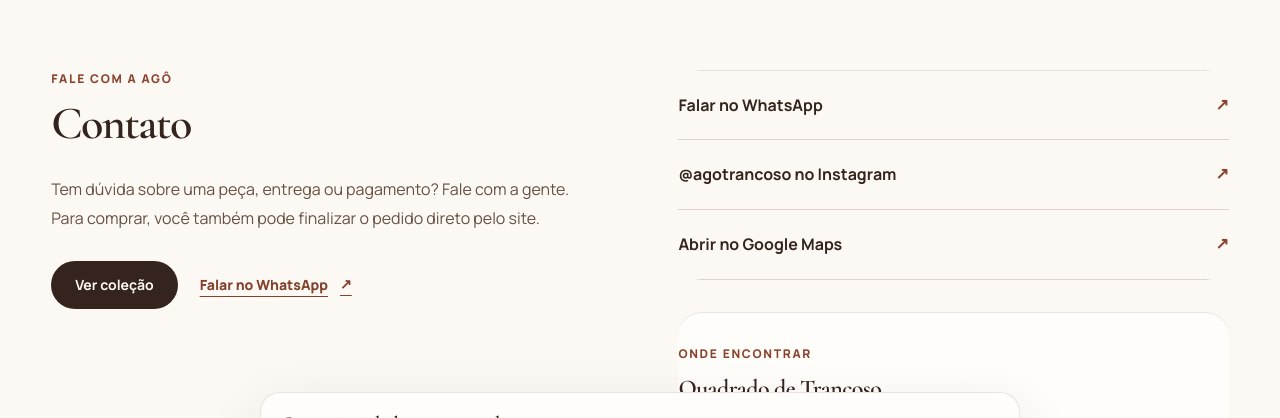
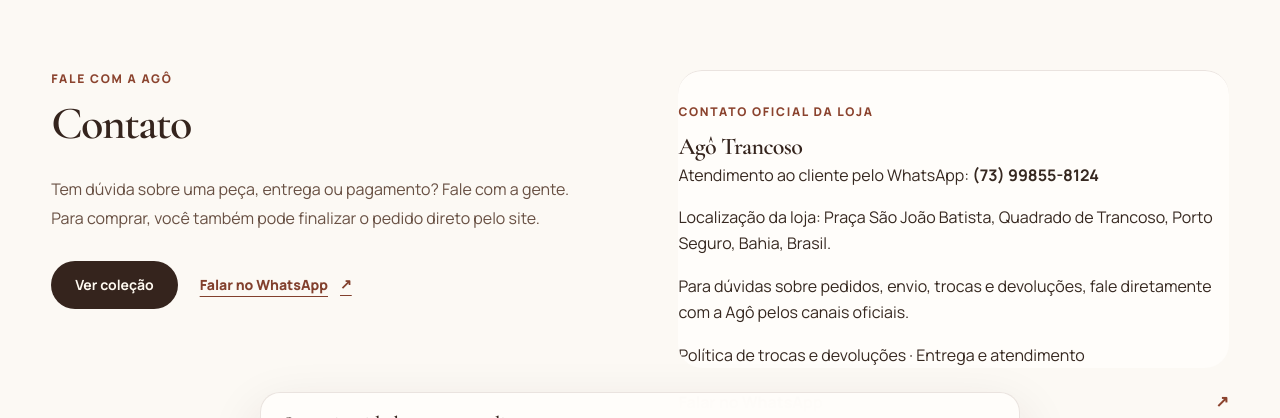
Before and after one commit to agotrancoso-create/agotrancoso-loja, a Next.js app: page /contato in a window 1280 px wide. Shown: the part 234-652 px from the top of the page. Built offline with nearby package versions, Linux system fonts and the light colour scheme; no server answers.

Commit message:
Destacar telefone oficial, endereco e politicas na pagina de contato

```diff
--- a/app/contato/page.tsx
+++ b/app/contato/page.tsx
@@ -1,7 +1,9 @@
 import './contact-polish.css';
 import type { Metadata } from 'next';
 import Link from 'next/link';
-import { whatsappLink, INSTAGRAM_URL, INSTAGRAM_HANDLE, SITE_DOMAIN } from '@/lib/config';
+import { whatsappLink, INSTAGRAM_URL, INSTAGRAM_HANDLE, SITE_DOMAIN, WHATSAPP_NUMBER } from '@/lib/config';
+
+const publicWhatsAppNumber = WHATSAPP_NUMBER.replace(/^55(\d{2})(\d{5})(\d{4})$/, '($1) $2-$3');
 
 const mapsUrl = 'https://www.google.com/maps/place/Ag%C3%B4+Trancoso/@-16.5895579,-39.0958675,17z/data=!3m1!4b1!4m6!3m5!1s0x7369d0ea9a6df93a:0xe2f24a89022d4d4f!8m2!3d-16.5895579!4d-39.0958675!16s%2Fg%2F11zfrzkcvk?entry=ttu&g_ep=EgoyMDI2MDkxMy4wIKXMDSoASAFQAw%3D%3D';
 
@@ -49,6 +51,14 @@ export default function ContatoPage() {
 
           <section className="contact-actions" aria-label="Canais de contato">
             <div className="contact-links">
+              <div className="info-panel">
+                <p className="eyebrow">Contato oficial da loja</p>
+                <h2>Agô Trancoso</h2>
+                <p>Atendimento ao cliente pelo WhatsApp: <a href={whatsappLink('Olá! Gostaria de falar com a Agô Trancoso.')} target="_blank" rel="noopener noreferrer"><strong>{publicWhatsAppNumber}</strong></a></p>
+                <p>Localização da loja: Praça São João Batista, Quadrado de Trancoso, Porto Seguro, Bahia, Brasil.</p>
+                <p>Para dúvidas sobre pedidos, envio, trocas e devoluções, fale diretamente com a Agô pelos canais oficiais.</p>
+                <p><Link href="/devolucoes">Política de trocas e devoluções</Link> · <Link href="/ajuda">Entrega e atendimento</Link></p>
+              </div>
               <a href={whatsappLink('Olá! Vim pelo site da Agô Trancoso.')} target="_blank" rel="noopener noreferrer" className="info-link" aria-label="Falar com a Agô Trancoso pelo WhatsApp"><span>Falar no WhatsApp</span><span aria-hidden="true">↗</span></a>
               <a href={INSTAGRAM_URL} target="_blank" rel="noopener noreferrer" className="info-link" aria-label="Abrir Instagram da Agô Trancoso"><span>@{INSTAGRAM_HANDLE} no Instagram</span><span aria-hidden="true">↗</span></a>
               <a href={mapsUrl} target="_blank" rel="noopener noreferrer" data-google-ads-route="true" className="info-link" aria-label="Abrir localização no Google Maps"><span>Abrir no Google Maps</span><span aria-hidden="true">↗</span></a>
```
